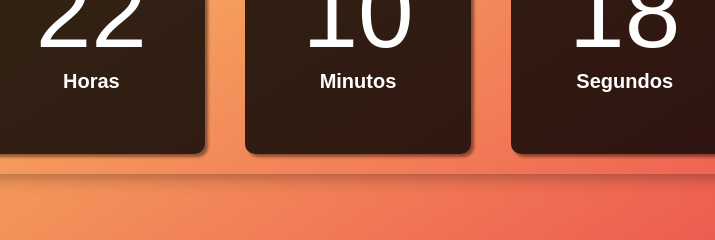
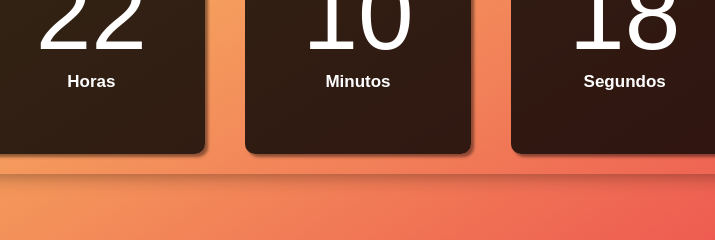
Before and after one commit to jooluisrm/relogio_digital, a plain HTML site: page index.html in a window 1280 px wide. Shown: the part 376-616 px from the top of the page, 282-997 px from the left. Drawn offline with Linux system fonts and the light colour scheme.

Commit message:
css modificado

```diff
--- a/assets/css/style.css
+++ b/assets/css/style.css
@@ -44,6 +44,7 @@ body {
     font-size: 100px;
 }
 .info-container .text {
-    font-size: 20px;
+    text-align: center;
+    font-size: 17px;
     font-weight: bold;
 }
```
